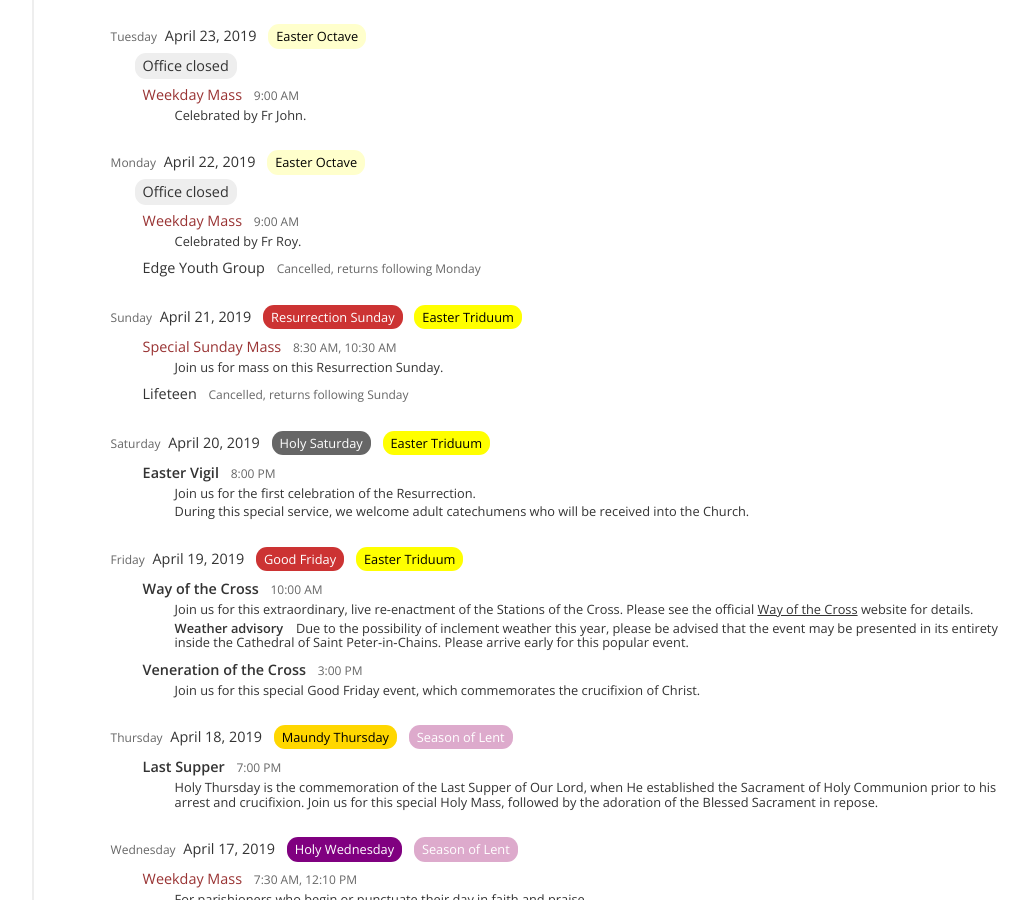
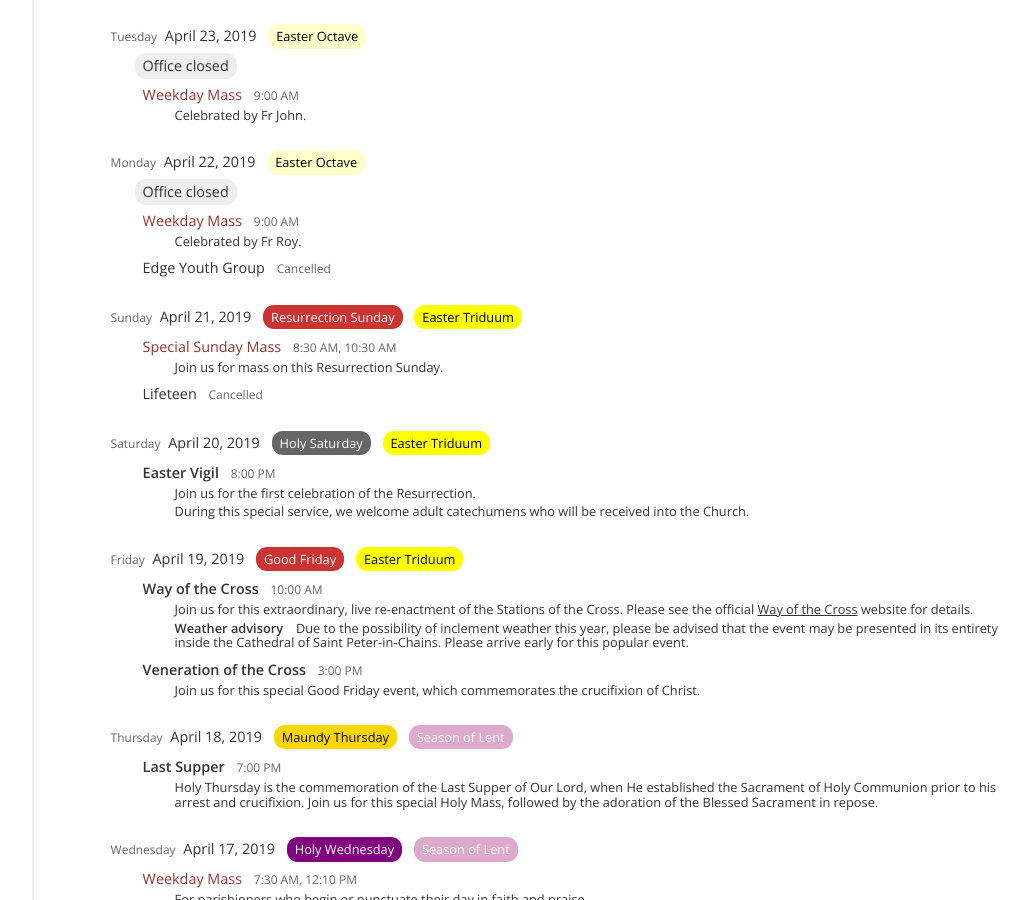
Before and after one commit to stpeterinchains/stpeterinchains.github.io, a Jekyll site: the page built from schedule.html, in a window 1280 px wide and 900 px high, scrolled down 1291 px. Shown: the whole window, without its empty margins (181-1210 px from the left). Built offline with Jekyll 4.4.1, drawn with Linux system fonts in a browser that asks for light colours; nearby versions of some CDN libraries.

Commit message:
Minor edits

```diff
--- a/_data/schedule.yml
+++ b/_data/schedule.yml
@@ -337,7 +337,7 @@ calendar:
       - <<: *lifeteen
         mnemonic: lifeteen_nix
         location:
-        time: Cancelled, returns following Sunday
+        time: Cancelled
   - date: 2019-04-22
     note: Office closed
     season: *easter_octave
@@ -348,7 +348,7 @@ calendar:
         time: 9:00 AM
         ordinal: "0900"
       - <<: *edge
-        time: Cancelled, returns following Monday
+        time: Cancelled
   - date: 2019-04-23
     season: *easter_octave
     note: Office closed
```
